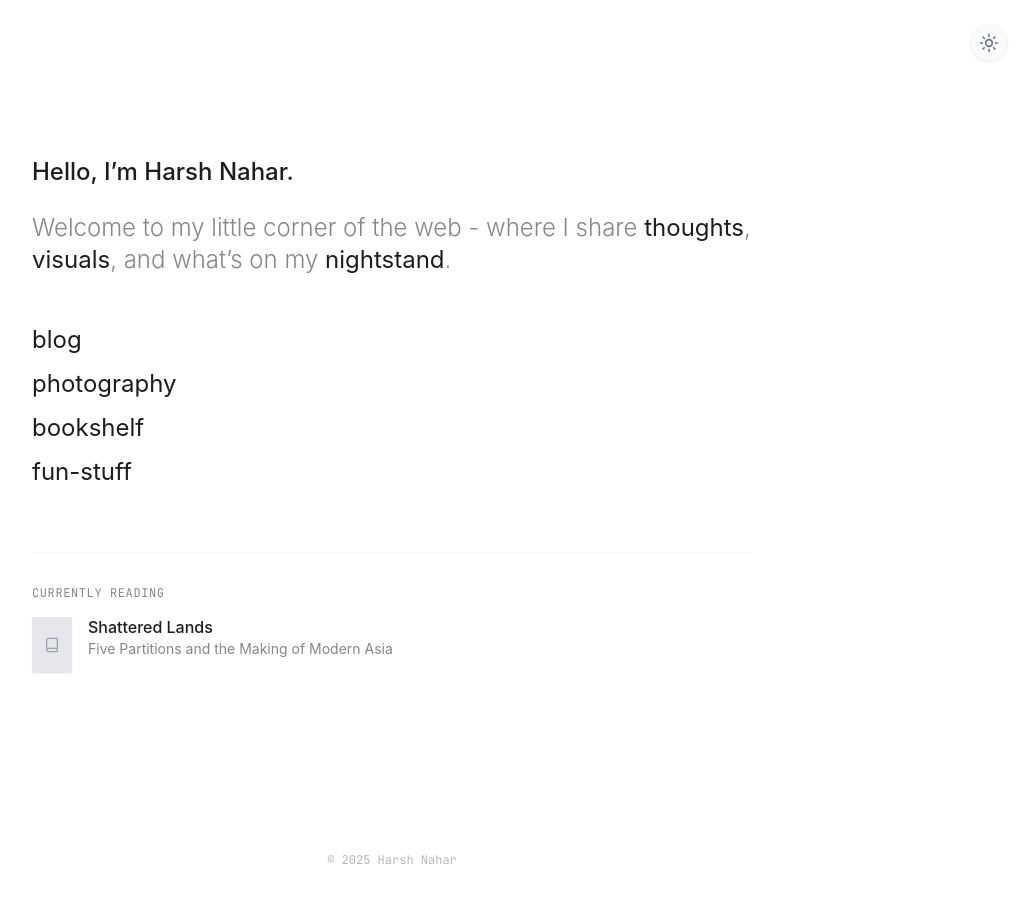
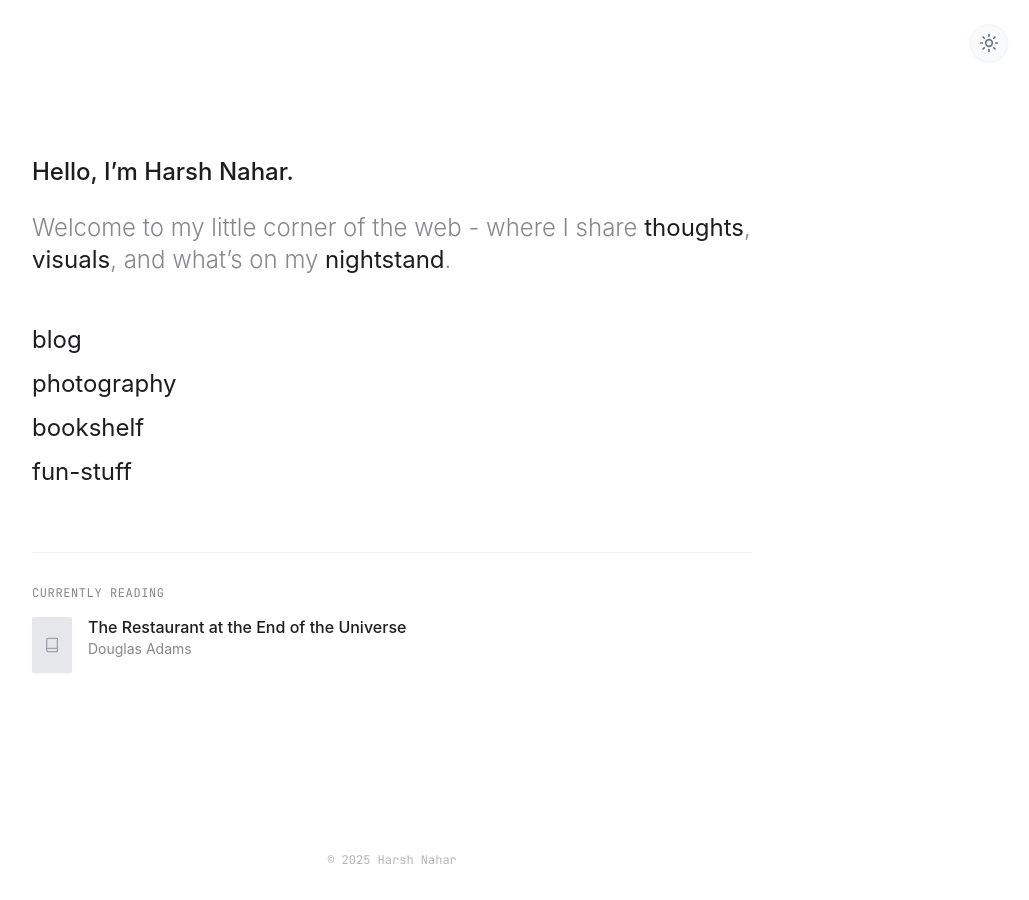
Before and after one commit to harsh-nahar/harsh-nahar.github.io, a Jekyll site: the page built from index.md, in a window 1280 px wide. Shown: the whole page, without its empty margins (248-1277 px from the left). Built offline with Jekyll 4.4.1, drawn with Linux system fonts in a browser that asks for light colours; nearby versions of some CDN libraries.

Commit message:
Update home.html to reflect the new book I am currently reading - The Restaurant at the End of the Universe

```diff
--- a/_layouts/home.html
+++ b/_layouts/home.html
@@ -32,13 +32,13 @@ image: "https://cdn.jsdelivr.net/gh/harsh-nahar/assets@main/blog-images/harsh-ho
 
     <div class="pt-8 border-t border-gray-100 dark:border-white/10">
         <p class="font-mono text-xs text-[#86868b] dark:text-gray-500 uppercase tracking-wider mb-4">Currently Reading</p>
-        <a href="https://www.goodreads.com/book/show/222717408-shattered-lands" target="_blank" class="group inline-flex items-start gap-4 hover:opacity-80 transition-opacity">
+        <a href="https://www.goodreads.com/book/show/8695.The_Restaurant_at_the_End_of_the_Universe" target="_blank" class="group inline-flex items-start gap-4 hover:opacity-80 transition-opacity">
             <div class="h-14 w-10 bg-gray-200 dark:bg-gray-800 rounded-sm shadow-sm flex-shrink-0 flex items-center justify-center">
                  <i data-lucide="book" class="w-4 h-4 text-gray-400"></i>
             </div>
             <div>
-                <h3 class="text-base font-medium leading-tight dark:text-white group-hover:text-blue-600 dark:group-hover:text-blue-400 transition-colors">Shattered Lands</h3>
-                <p class="text-sm text-[#86868b] dark:text-gray-500 mt-0.5">Five Partitions and the Making of Modern Asia</p>
+                <h3 class="text-base font-medium leading-tight dark:text-white group-hover:text-blue-600 dark:group-hover:text-blue-400 transition-colors">The Restaurant at the End of the Universe</h3>
+                <p class="text-sm text-[#86868b] dark:text-gray-500 mt-0.5">Douglas Adams</p>
             </div>
         </a>
     </div>
```
